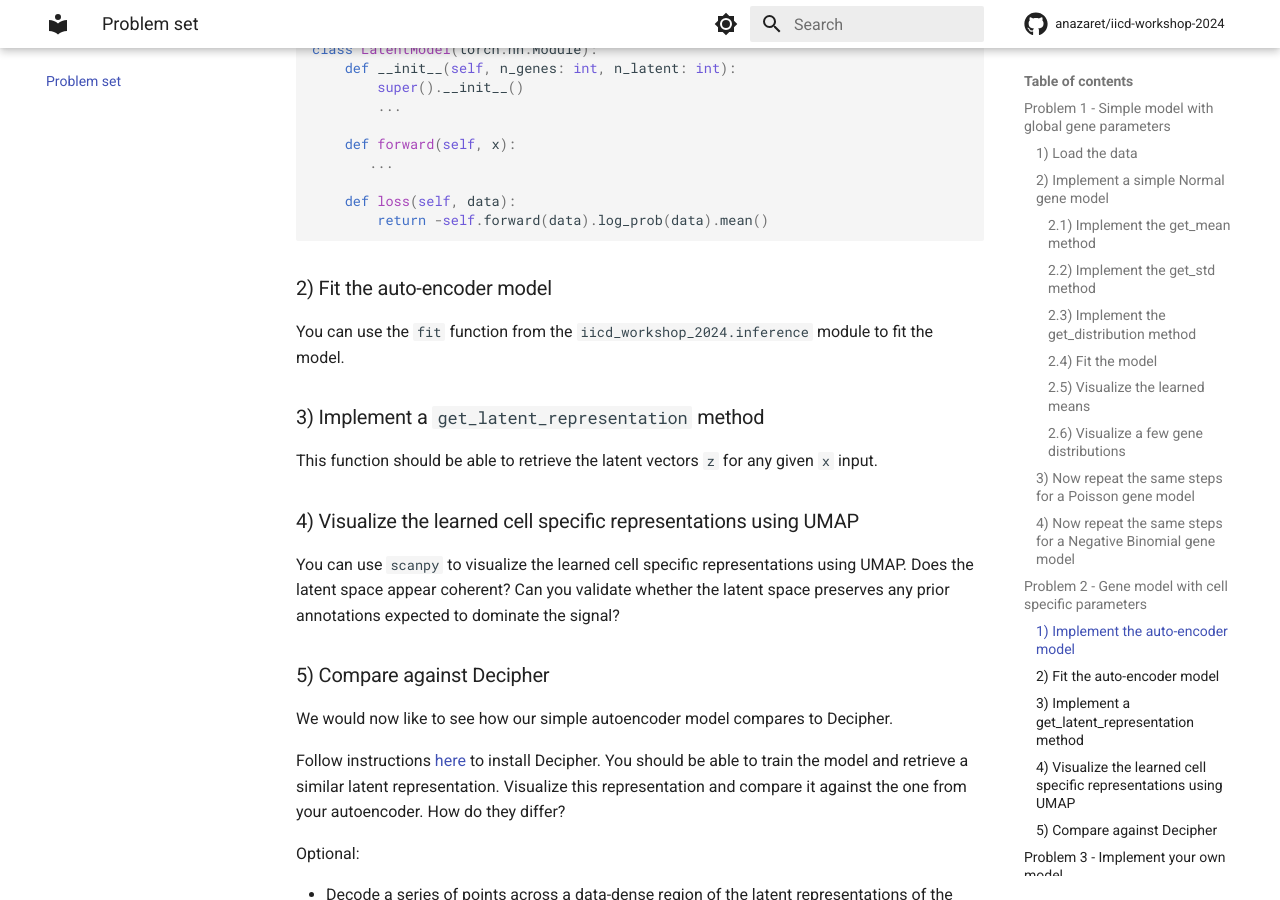
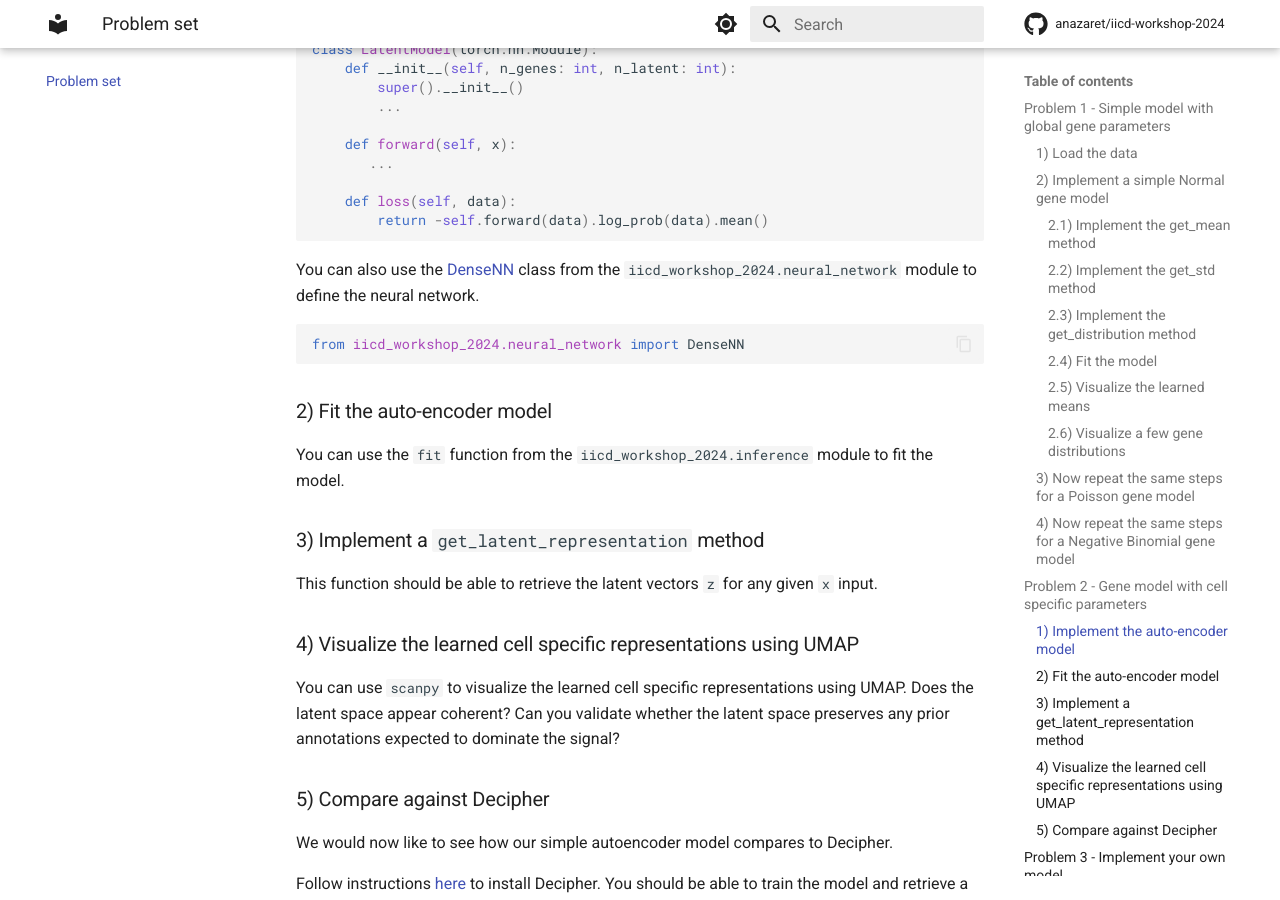
Before and after one commit to ANazaret/iicd-workshop-2024, an MkDocs documentation site: the page built from docs/problem_set.md, in a window 1280 px wide and 900 px high, scrolled down 4431 px. Built offline with MkDocs 1.6.1 and Material for MkDocs 9.7.7, drawn with Linux system fonts in a browser that asks for light colours; comment, search, counter and statistics services are not loaded.

Commit message:
add reference to DenseNN

````diff
--- a/docs/problem_set.md
+++ b/docs/problem_set.md
@@ -193,6 +193,13 @@ class LatentModel(torch.nn.Module):
         return -self.forward(data).log_prob(data).mean()
 ```
 
+You can also use the [DenseNN](references.md/#iicd_workshop_2024.neural_network.DenseNN)
+class from the `iicd_workshop_2024.neural_network` module to define the neural network.
+```python
+from iicd_workshop_2024.neural_network import DenseNN
+```
+
+
 ### 2) Fit the auto-encoder model
 You can use the `fit` function from the `iicd_workshop_2024.inference` module to fit the model.
 
````
Also changed, not shown: docs/references.md (+6 -0 lines).
